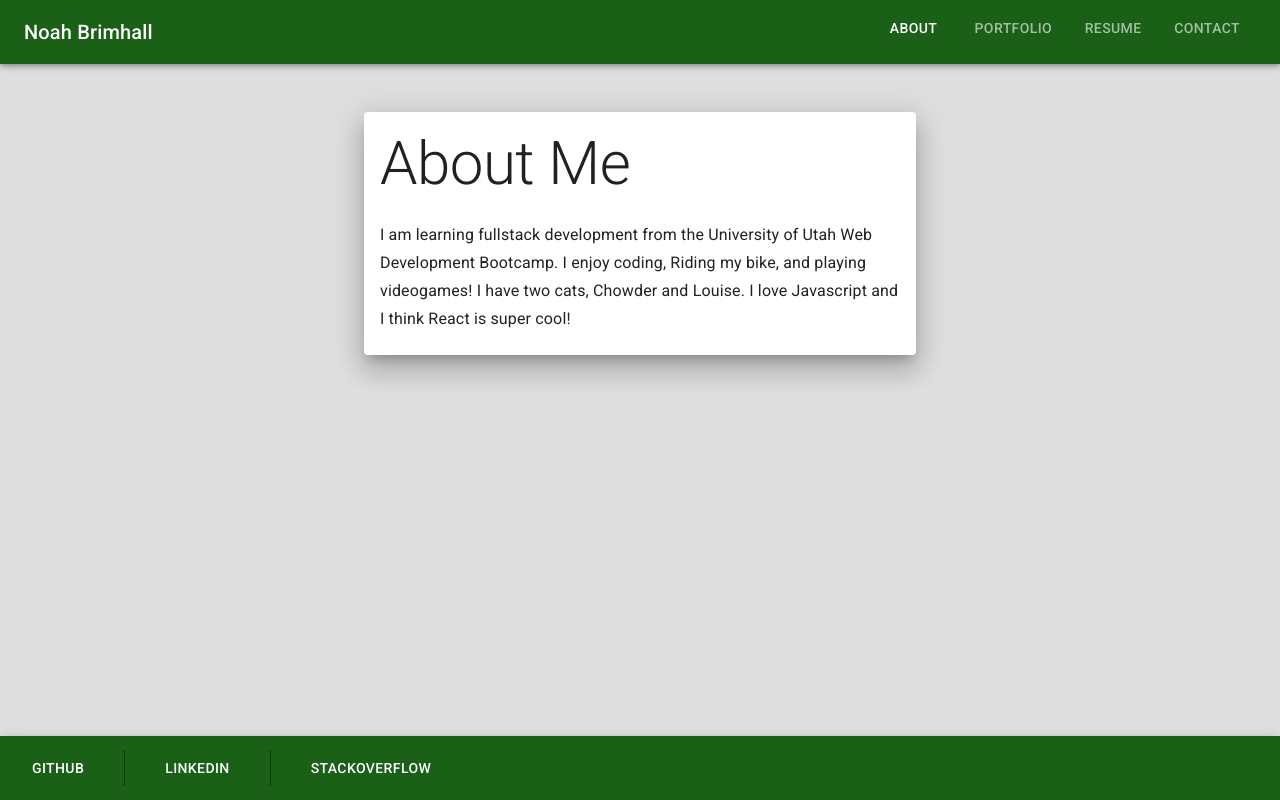
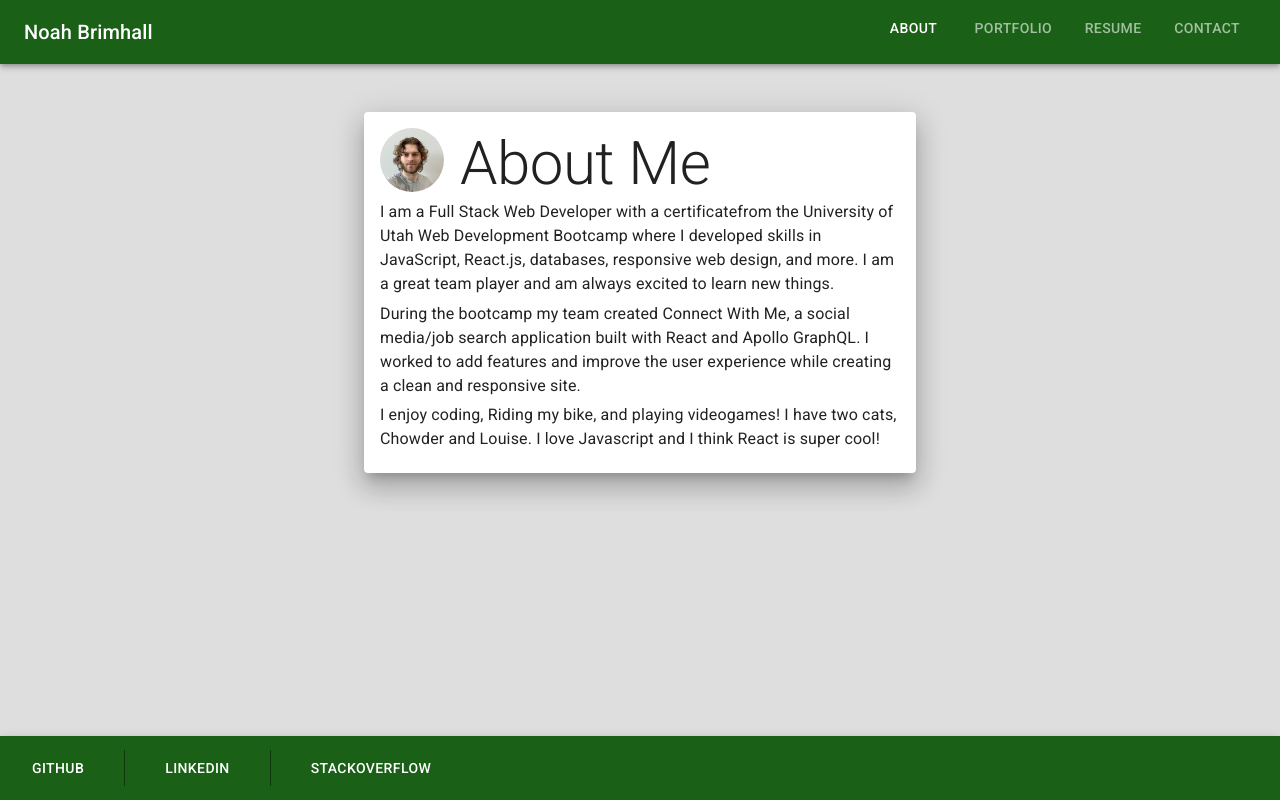
Before and after one commit to NoahBrimhall6/React-Portfolio, a React (Create React App) app: page / in a window 1280 px wide. Built offline with nearby package versions, Linux system fonts and the light colour scheme.

Commit message:
Updated profile page

```diff
--- a/src/pages/About.js
+++ b/src/pages/About.js
@@ -3,17 +3,30 @@ import Box from '@mui/material/Box';
 import Paper from '@mui/material/Paper';
 import Container from '@mui/material/Container';
 import Typography from '@mui/material/Typography';
+import Avatar from '@mui/material/Avatar';
+import Stack from '@mui/material/Stack';
+
+import profileImg from '../assets/profile.JPG';
 
 export default function About() {
   return (
     <Container maxWidth="sm" sx={{ marginY: 6 }}>
       <Paper elevation={16}>
         <Box padding={2}>
-          <Typography variant="h2" gutterBottom>
-            About Me
+          <Stack direction="row" spacing={2}>
+            <Avatar alt="Noah Brimhall" src={profileImg} sx={{ width: 64, height: 64 }}/>
+            <Typography variant="h2" gutterBottom>
+              About Me
+            </Typography>
+          </Stack>
+          <Typography variant="body1" gutterBottom>
+            I am a Full Stack Web Developer with a certificatefrom the University of Utah Web Development Bootcamp where I developed skills in JavaScript, React.js, databases, responsive web design, and more. I am a great team player and am always excited to learn new things.
           </Typography>
-          <Typography variant="subtitle1" gutterBottom>
-            I am learning fullstack development from the University of Utah Web Development Bootcamp.  I enjoy coding, Riding my bike, and playing videogames!  I have two cats, Chowder and Louise.  I love Javascript and I think React is super cool!
+          <Typography variant="body1" gutterBottom>
+            During the bootcamp my team created Connect With Me, a social media/job search application built with React and Apollo GraphQL. I worked to add features and improve the user experience while creating a clean and responsive site.
+          </Typography>
+          <Typography variant="body1" gutterBottom>
+            I enjoy coding, Riding my bike, and playing videogames!  I have two cats, Chowder and Louise.  I love Javascript and I think React is super cool!
           </Typography>
         </Box>
       </Paper>
--- a/src/pages/Contact.js
+++ b/src/pages/Contact.js
@@ -86,6 +86,7 @@ export default function Contact() {
               maxRows={12}
             />
             <Button variant='contained' onClick={handleSubmit}>Submit</Button>
+            <Typography variant='overline'>Email me at noahbrimhall6@gmail.com</Typography>
           </Stack>
         </Box>
       </Paper>
```
Also changed, not shown: src/assets/profile.JPG (added).
